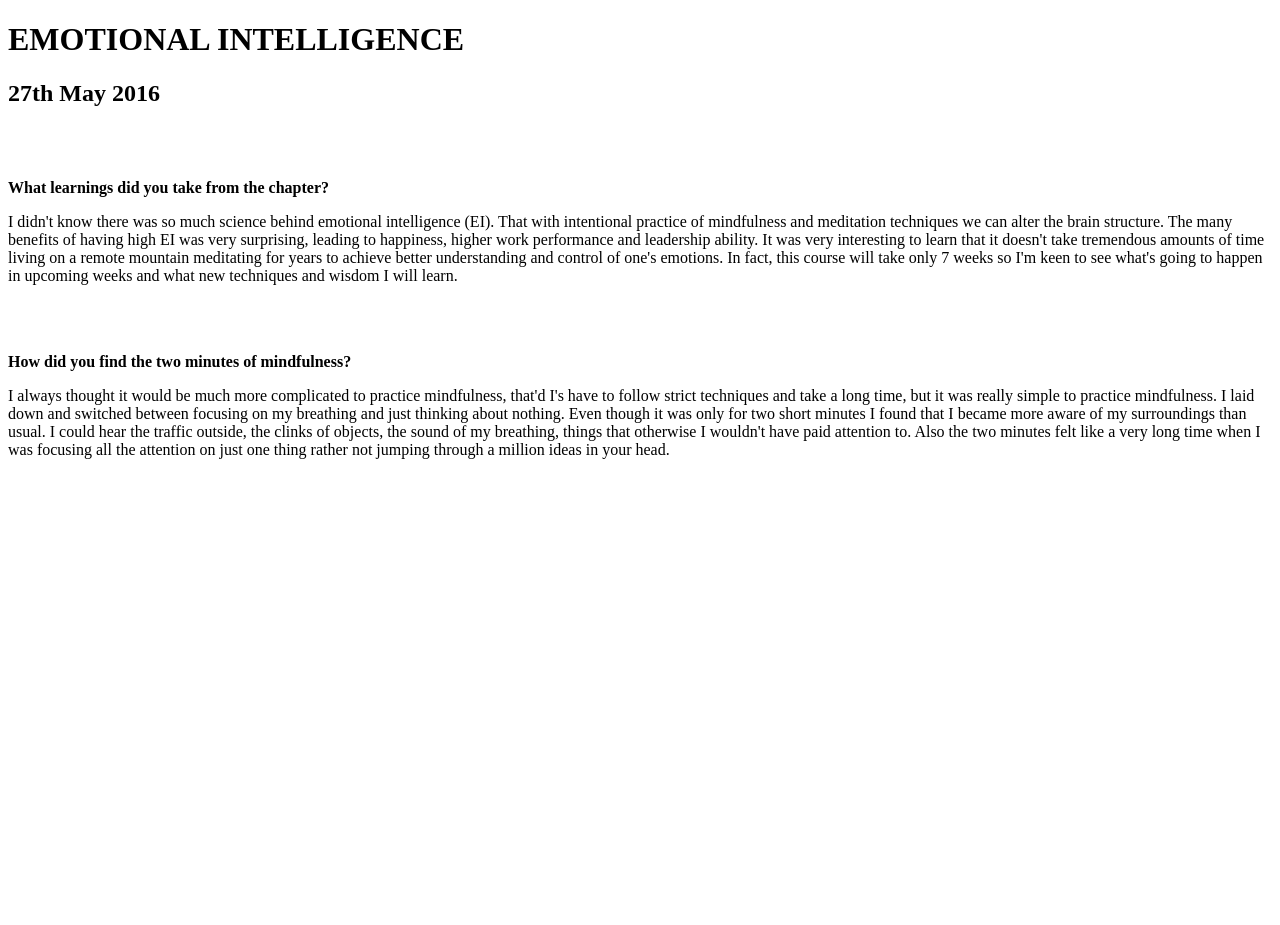
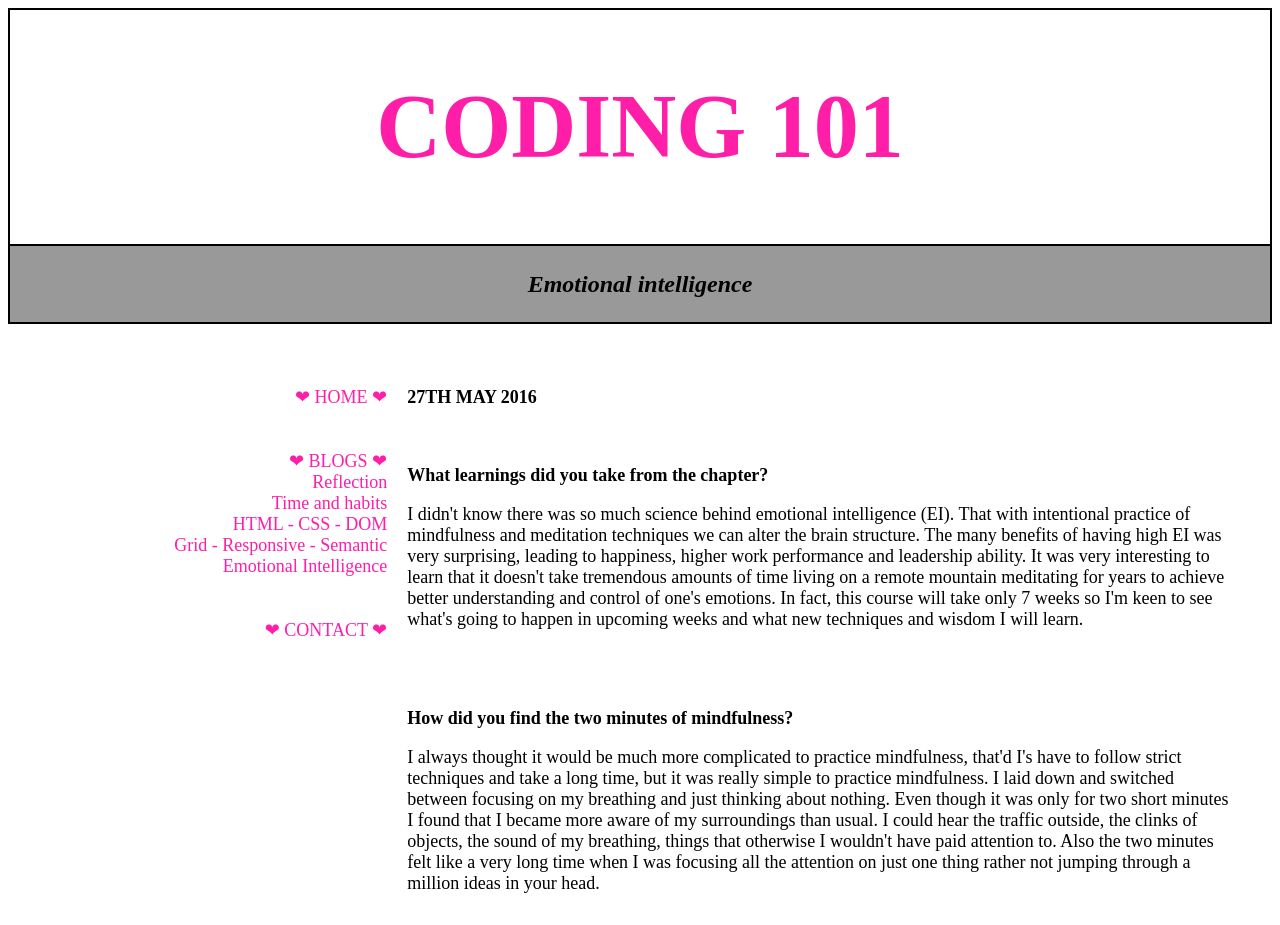
Before and after one commit to tealiie/nikau, a plain HTML site: page blog/c2-emotional-intelligence.html in a window 1280 px wide. Before the commit the page ends 800 px from the top, so only its background shows below. Drawn offline with Linux system fonts and the light colour scheme.

Commit message:
apply new layout to blogs

```diff
--- a/blog/c2-emotional-intelligence.html
+++ b/blog/c2-emotional-intelligence.html
@@ -6,17 +6,38 @@
   </head>
 
   <body>
-    <h1>EMOTIONAL INTELLIGENCE</h1>
-    <h2>27th May 2016</h2><br><br>
+    <div>
+      <div class="heading"><h1>CODING 101</h1></div>
+      <div class="sub_heading"><h2><em>Emotional intelligence </em></h2></div>
+    </div>
 
 
-    <p><strong>What learnings did you take from the chapter? </strong></p>
-    <p> I didn't know there was so much science behind emotional intelligence (EI). That with intentional practice of mindfulness and meditation techniques we can alter the brain structure. The many benefits of having high EI was very surprising, leading to happiness, higher work performance and leadership ability. It was very interesting to learn that it doesn't take tremendous amounts of time living on a remote mountain meditating for years to achieve better understanding and control of one's emotions. In fact, this course will take only 7 weeks so I'm keen to see what's going to happen in upcoming weeks and what new techniques and wisdom I will learn.
-    </p><br><br>
+    <div id="navbar"><br><br>
+      <ul>
+        <li><a href="http://tealiie.github.io/index.html">&#10084;   HOME   &#10084;</a></li><br><br>
 
-    <p><strong>How did you find the two minutes of mindfulness? </strong></p>
-    <p>I always thought it would be much more complicated to practice mindfulness, that'd I's have to follow strict techniques and take a long time, but it was really simple to practice mindfulness. I laid down and switched between focusing on my breathing and just thinking about nothing. Even though it was only for two short minutes I found that I became more aware of my surroundings than usual. I could hear the traffic outside, the clinks of objects, the sound of my breathing, things that otherwise I wouldn't have paid attention to. Also the two minutes felt like a very long time when I was focusing all the attention on just one thing rather not jumping through a million ideas in your head.
-    </p>
+        <li>&#10084;   BLOGS   &#10084;</li>
+          <ul class="blog_entries">
+            <li><a href="http://tealiie.github.io/blog/c1-reflection-blog.html">Reflection </a></li>
+            <li><a href="http://tealiie.github.io/blog/c1-time-and-habits-blog.html">Time and habits </a></li>
+            <li><a href="http://tealiie.github.io/blog/t2-html-css-dom-p1.html"> HTML - CSS - DOM </a></li>
+            <li><a href="http://tealiie.github.io/blog/t2-html-css-dom-p2.html"> Grid - Responsive - Semantic </a></li>
+            <li><a href="http://tealiie.github.io/blog/c2-emotional-intelligence.html"> Emotional Intelligence </a></li>
+          </ul><br><br>
+
+        <li>&#10084;   CONTACT   &#10084;</li>
+      </ul>
+    </div><br><br>
+
+
+    <div class="summary"> <p><strong>27TH MAY 2016</strong></p><br>
+      <p><strong>What learnings did you take from the chapter? </strong></p>
+      <p> I didn't know there was so much science behind emotional intelligence (EI). That with intentional practice of mindfulness and meditation techniques we can alter the brain structure. The many benefits of having high EI was very surprising, leading to happiness, higher work performance and leadership ability. It was very interesting to learn that it doesn't take tremendous amounts of time living on a remote mountain meditating for years to achieve better understanding and control of one's emotions. In fact, this course will take only 7 weeks so I'm keen to see what's going to happen in upcoming weeks and what new techniques and wisdom I will learn.
+      </p><br><br>
+
+      <p><strong>How did you find the two minutes of mindfulness? </strong></p>
+      <p>I always thought it would be much more complicated to practice mindfulness, that'd I's have to follow strict techniques and take a long time, but it was really simple to practice mindfulness. I laid down and switched between focusing on my breathing and just thinking about nothing. Even though it was only for two short minutes I found that I became more aware of my surroundings than usual. I could hear the traffic outside, the clinks of objects, the sound of my breathing, things that otherwise I wouldn't have paid attention to. Also the two minutes felt like a very long time when I was focusing all the attention on just one thing rather not jumping through a million ideas in your head.
+      </p></div>
 
   </body>
 </html>
```
Also changed, not shown: blog/c1-reflection-blog.html (+2 -2 lines), blog/c1-time-and-habits-blog.html (+1 -1 lines), blog/t2-html-css-dom-p1.html (+24 -3 lines), blog/t2-html-css-dom-p2.html (+24 -3 lines).
